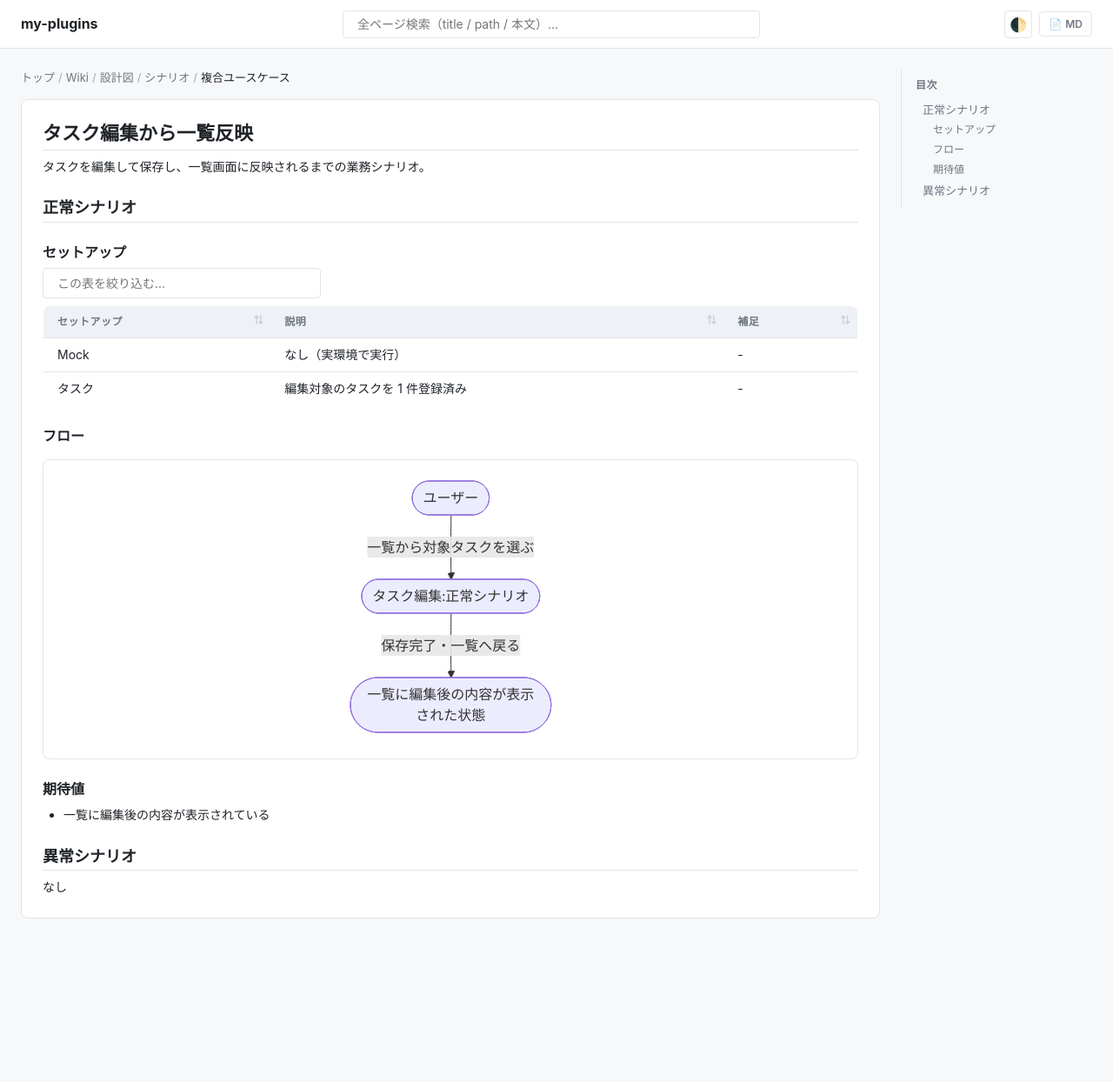
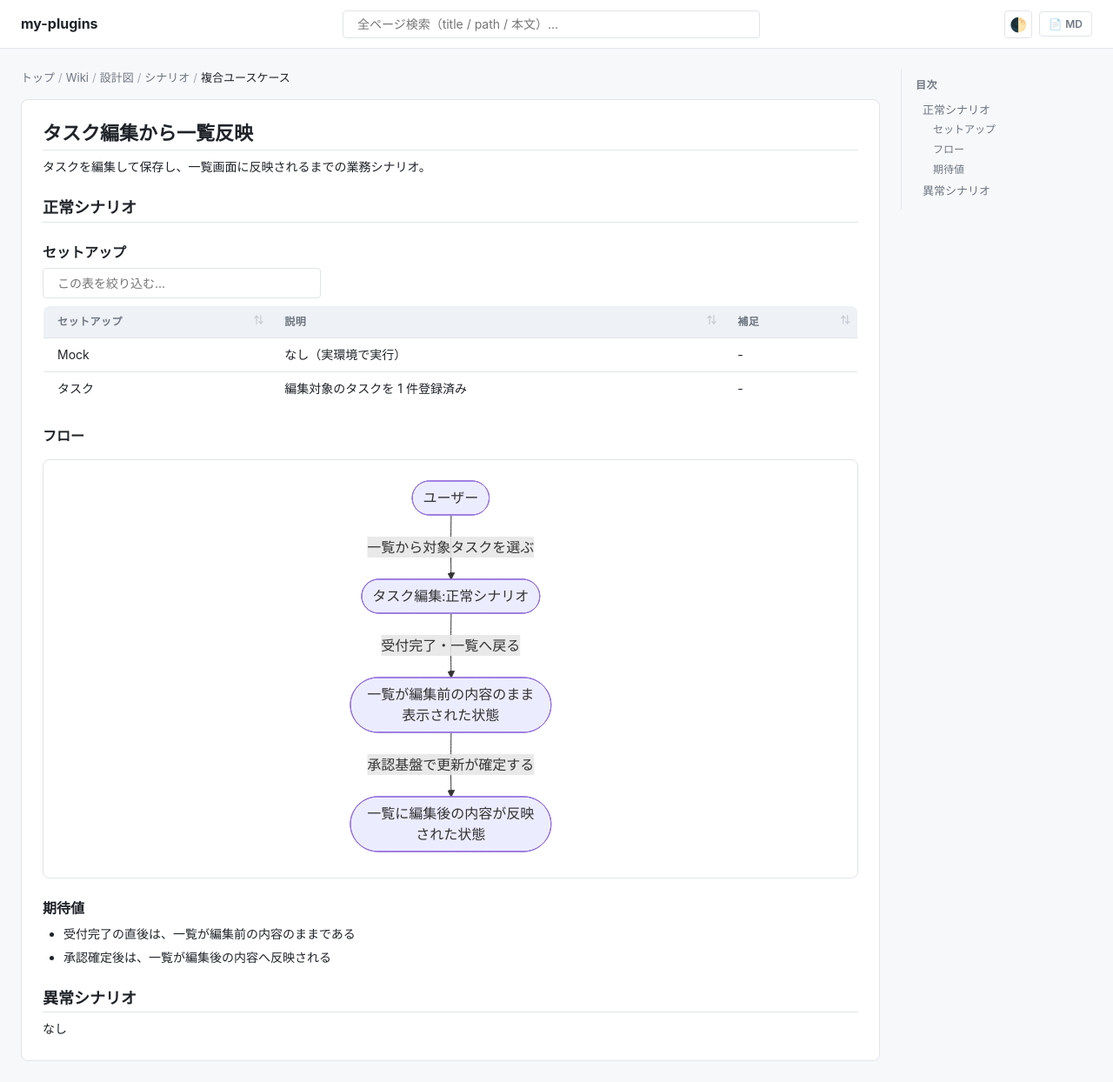
Before and after one commit to shuhei1101/ai-monitor-e2e, a Jekyll site: the page built from docs/wiki/設計図/シナリオ/複合ユースケース/タスク編集から一覧反映.md, in a window 1280 px wide and 1244 px high. Shown: the whole window at 87% size. Built offline with Jekyll 4.4.1, drawn with Linux system fonts in a browser that asks for light colours; our own code applies the rules of GitHub Pages for plain Markdown files.

Commit message:
タスク編集複合シナリオを承認確定後の非同期反映へ修正

````diff
--- a/docs/wiki/設計図/シナリオ/複合ユースケース/タスク編集から一覧反映.md
+++ b/docs/wiki/設計図/シナリオ/複合ユースケース/タスク編集から一覧反映.md
@@ -20,14 +20,16 @@ template_version: 1.0.0
 ```mermaid
 flowchart TD
   U0([ユーザー]) -->|一覧から対象タスクを選ぶ| UC1([タスク編集:正常シナリオ])
-  UC1 -->|保存完了・一覧へ戻る| DONE([一覧に編集後の内容が表示された状態])
+  UC1 -->|受付完了・一覧へ戻る| ACCEPTED([一覧が編集前の内容のまま表示された状態])
+  ACCEPTED -->|承認基盤で更新が確定する| DONE([一覧に編集後の内容が反映された状態])
 
   click UC1 "../単一ユースケース/タスク編集.md#正常シナリオ"
 ```
 
 ### 期待値
 
-- 一覧に編集後の内容が表示されている
+- 受付完了の直後は、一覧が編集前の内容のままである
+- 承認確定後は、一覧が編集後の内容へ反映される
 
 ## 異常シナリオ
 
````
